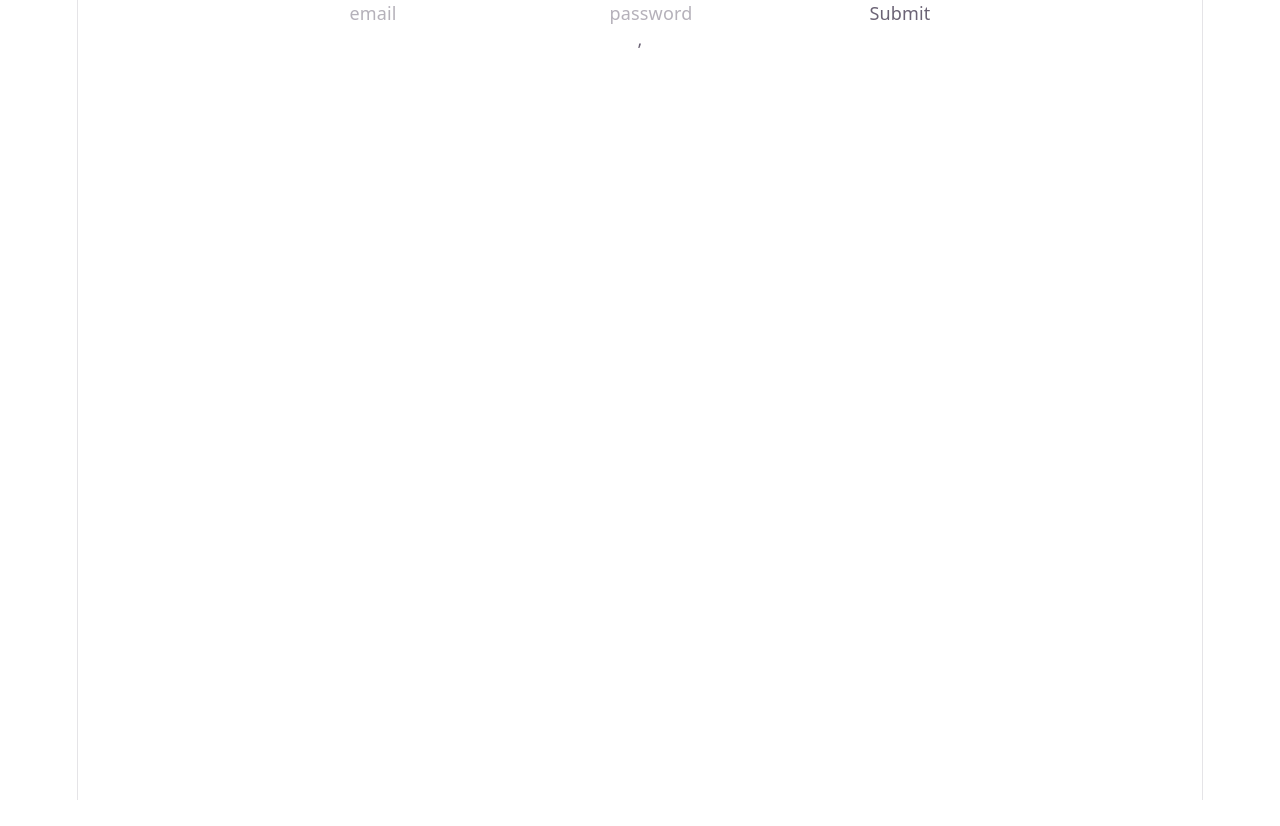
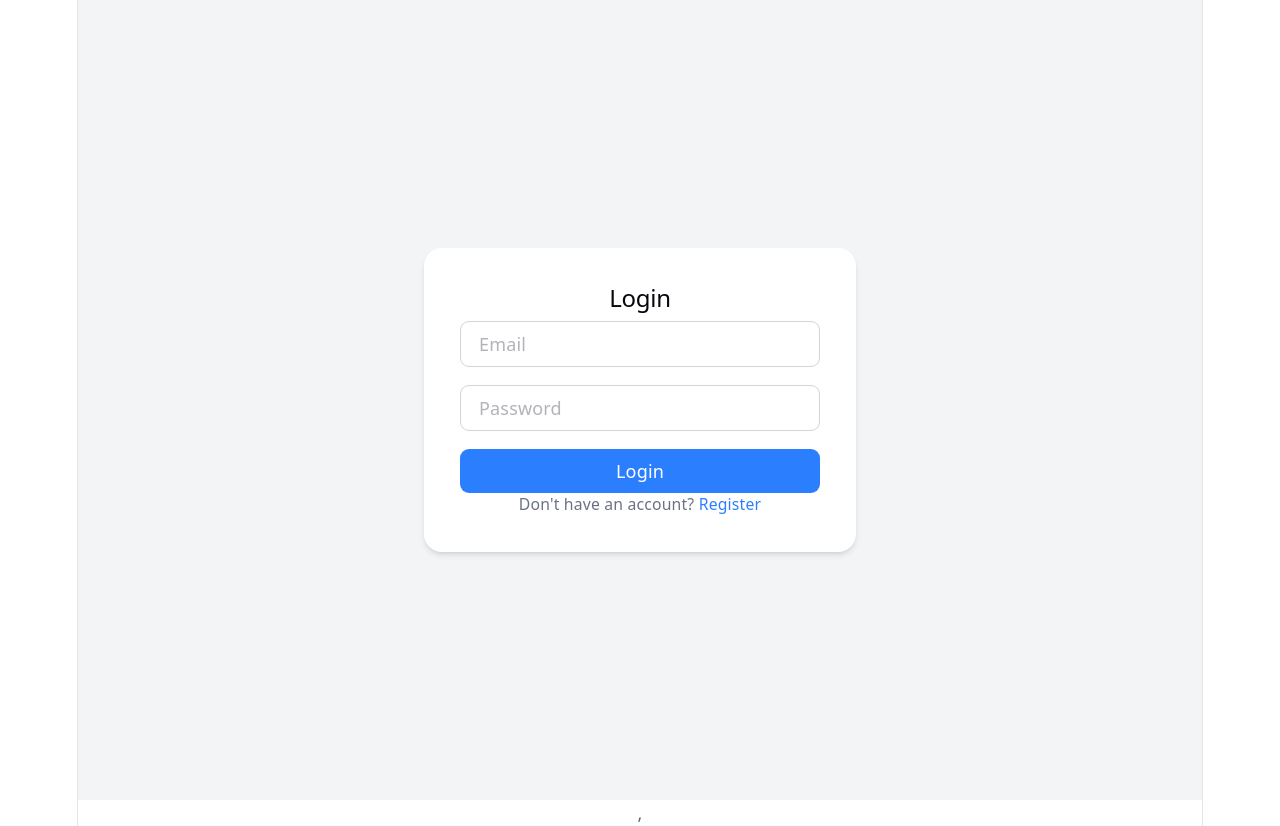
Before and after one commit to Abhijth-prakash/MiniE-commerceFrontend, a React app: page /login in a window 1280 px wide. Before the commit the page ends 800 px from the top, so only its background shows below. Built offline with nearby package versions, Linux system fonts and the light colour scheme; no server answers; the HTML template or start-up script is replaced by a standard one.

Commit message:
added login and regitser slice

```diff
--- a/src/App.jsx
+++ b/src/App.jsx
@@ -13,7 +13,8 @@ function App() {
   return (
     <>
     <Routes>
-      <Route path='/' element={<Home></Home>}></Route>
+      <Route path='/' element={<Login></Login>}></Route>
+      <Route path='/home' element={<Home></Home>}></Route>
       <Route path='/add' element={<AddProduct></AddProduct>}></Route>
       <Route path='/register' element={<Registration></Registration>}></Route>
       <Route path='/login' element={<Login></Login>}></Route>
--- a/src/components/Navbar.jsx
+++ b/src/components/Navbar.jsx
@@ -1,4 +1,4 @@
-import React, { useRef, useState } from 'react'
+import React, { useEffect, useRef, useState } from 'react'
 import { useDispatch, useSelector } from 'react-redux'
 import { setSearch } from '../redux/slices/products'
 import { Link } from 'react-router-dom'
@@ -7,10 +7,12 @@ const Navbar = () => {
     const dispatch = useDispatch()
     const search = useSelector(state => state.Products.search)
     const [searchOpen, setSearchOpen] = useState(false)
-    const {user,isAdmin} = useSelector(state=> state.Users)
+    const { user, isAdmin } = useSelector(state => state.Users)
+
     const searchHandle = (e) => {
         dispatch(setSearch(e.target.value))
     }
+
 
     return (
         <div>
@@ -46,7 +48,8 @@ const Navbar = () => {
                 </div>
 
                 {/* Right side */}
-                <div className="ml-auto flex items-center gap-2">
+                <div className="ml-auto flex items-center gap-3">
+
                     {/* Search icon — mobile only */}
                     <button
                         onClick={() => setSearchOpen(!searchOpen)}
@@ -56,23 +59,33 @@ const Navbar = () => {
                             <circle cx="11" cy="11" r="8"/><path d="m21 21-4.35-4.35"/>
                         </svg>
                     </button>
-                {user?<p>Hi, {user.name}</p>:<p>Hi,user</p>}
 
-            {isAdmin?  <Link
-                        to="/add"
-                        className="bg-[#ffd200] text-[#1a1a2e] font-bold text-xs md:text-sm px-3 md:px-5 py-2 rounded-full hover:opacity-90 transition whitespace-nowrap"
-                    >
-                        <span className="hidden sm:inline">+ Add Product</span>
-                        <span className="sm:hidden">+</span>
-                    </Link>:  <Link
-                        to="/add"
-                        className="bg-[#ffd200] text-[#1a1a2e] font-bold text-xs md:text-sm px-3 md:px-5 py-2 rounded-full hover:opacity-90 transition whitespace-nowrap"
-                    >
-                        <span className="hidden sm:inline"> cart</span>
-                        <span className="sm:hidden">+</span>
-                    </Link>}
+                    {/* Greeting */}
+                    <span className="text-white/70 text-sm hidden sm:block">
+                        Hi, <span className="text-white font-medium">{user ? user.name : "Guest"}</span>
+                    </span>
 
-
+                    {/* Action button */}
+                    {isAdmin ? (
+                        <Link
+                            to="/add"
+                            className="bg-[#ffd200] text-[#1a1a2e] font-bold text-xs md:text-sm px-3 md:px-5 py-2 rounded-full hover:opacity-90 transition whitespace-nowrap"
+                        >
+                            <span className="hidden sm:inline">+ Add Product</span>
+                            <span className="sm:hidden">+</span>
+                        </Link>
+                    ) : (
+                        <Link
+                            to="/cart"
+                            className="flex items-center gap-2 bg-[#ffd200] text-[#1a1a2e] font-bold text-xs md:text-sm px-3 md:px-5 py-2 rounded-full hover:opacity-90 transition whitespace-nowrap"
+                        >
+                            <svg xmlns="http://www.w3.org/2000/svg" width="14" height="14" viewBox="0 0 24 24" fill="none" stroke="currentColor" strokeWidth="2.5" strokeLinecap="round" strokeLinejoin="round">
+                                <circle cx="9" cy="21" r="1"/><circle cx="20" cy="21" r="1"/>
+                                <path d="M1 1h4l2.68 13.39a2 2 0 0 0 2 1.61h9.72a2 2 0 0 0 2-1.61L23 6H6"/>
+                            </svg>
+                            <span className="hidden sm:inline">Cart</span>
+                        </Link>
+                    )}
                 </div>
             </nav>
 
--- a/src/pages/Login.jsx
+++ b/src/pages/Login.jsx
@@ -2,22 +2,66 @@ import { zodResolver } from '@hookform/resolvers/zod'
 import React from 'react'
 import { useForm } from 'react-hook-form'
 import { loginSchema } from '../schema/userSchema'
-
+import { useDispatch, useSelector } from 'react-redux'
+import { loginUser } from '../redux/slices/userSlice'
+import { Link, useNavigate } from 'react-router-dom'
 
 const Login = () => {
-  const {register,handleSubmit,formState }=useForm({
-    resolver:zodResolver(loginSchema)
+  const { register, handleSubmit, formState } = useForm({
+    resolver: zodResolver(loginSchema)
   })
-  const {errors} = formState
+  const dispatch = useDispatch()
+  const navigate = useNavigate()
+  const { errors } = formState
+  const error = useSelector(state => state.Users.error)
+
+  const datahandle = async (data) => {
+    const result = await  dispatch(loginUser(data))
+            if(!result.error) {
+            navigate('/home')
+            }
+  }
+
   return (
-    <div>
-      <form action="">
-        <input type="email" placeholder='email' {...register("email")}/>
-       {errors.email && <p className="text-red-400 text-xs">{errors.email.message}</p>}
-        <input type="password" placeholder='password' {...register("password")} />
-        {errors.password && <p className="text-red-400 text-xs">{errors.password.message}</p>}
-        <input type="submit" />
-      </form>
+    <div className="min-h-screen flex items-center justify-center bg-gray-100">
+      <div className="bg-white p-8 rounded-2xl shadow-md w-full max-w-sm">
+        <h2 className="text-2xl font-semibold text-gray-800 mb-6 text-center">Login</h2>
+
+        <form onSubmit={handleSubmit(datahandle)} className="flex flex-col gap-4">
+          <div>
+            <input
+              type="email"
+              placeholder="Email"
+              {...register("email")}
+              className="w-full px-4 py-2 border border-gray-300 rounded-lg focus:outline-none focus:ring-2 focus:ring-blue-400"
+            />
+            {errors.email && <p className="text-red-400 text-xs mt-1">{errors.email.message}</p>}
+          </div>
+
+          <div>
+            <input
+              type="password"
+              placeholder="Password"
+              {...register("password")}
+              className="w-full px-4 py-2 border border-gray-300 rounded-lg focus:outline-none focus:ring-2 focus:ring-blue-400"
+            />
+            {errors.password && <p className="text-red-400 text-xs mt-1">{errors.password.message}</p>}
+          </div>
+
+          <input
+            type="submit"
+            value="Login"
+            className="w-full bg-blue-500 hover:bg-blue-600 text-white font-medium py-2 rounded-lg cursor-pointer transition-colors"
+          />
+        </form>
+
+        {error && <p className="text-red-400 text-xs text-center mt-3">{error}</p>}
+
+        <p className="text-sm text-center text-gray-500 mt-4">
+          Don't have an account?{' '}
+          <Link to="/register" className="text-blue-500 hover:underline">Register</Link>
+        </p>
+      </div>
     </div>
   )
 }
--- a/src/pages/Regitser.jsx
+++ b/src/pages/Regitser.jsx
@@ -2,15 +2,23 @@ import React from 'react'
 import { useForm } from 'react-hook-form'
 import { registerSchema } from '../schema/userSchema'
 import { zodResolver } from '@hookform/resolvers/zod'
-import { Link } from 'react-router-dom'
+import { Link, useNavigate } from 'react-router-dom'
+import { useDispatch, useSelector } from 'react-redux'
+import { registerUser } from '../redux/slices/userSlice'
 
 const Registration = () => {
     const {register,handleSubmit,formState} = useForm({
         resolver:zodResolver(registerSchema)
     })
     const {errors} = formState
-    const datahandle =(data)=>{
-        console.log(data)
+    const error = useSelector(state=> state.Users.error)
+    const dispatch = useDispatch()
+    const navigate = useNavigate()
+    const datahandle = async (data)=>{
+        const result = await dispatch(registerUser(data))
+        if(!result.error){
+            navigate('/')
+        }
     }
 
 
@@ -32,8 +40,8 @@ const Registration = () => {
           </button>
         </form>
       </div>
-
-      <Link to={'/login'}>Login</Link>
+     {error && <p className="text-red-400 text-xs text-center mt-2">{error}</p>}
+      <Link to={'/'}>Login</Link>
     </div>
   )
 }
--- a/src/redux/slices/userSlice.js
+++ b/src/redux/slices/userSlice.js
@@ -6,7 +6,7 @@ export const registerUser = createAsyncThunk("user/register",
     async (userdata,{ rejectWithValue })=>{
         try{
         const res = await axios.post(`${baseURL}/user/register`,userdata)
-        return res
+        return res.data
         }catch(error){
        return rejectWithValue(error.response?.data?.message || "Something went wrong")
         }
@@ -57,8 +57,9 @@ const userSlice = createSlice({
         })
         .addCase(loginUser.fulfilled,(state,action)=>{
             state.loading = false
-            state.user= action.payload
-         state.isAdmin = action.payload.admin === true
+            const {user} = action.payload
+            state.user= user
+            state.isAdmin = user.admin === true
         })
         .addCase(loginUser.rejected,(state,action)=>{
             state.loading = false
```
